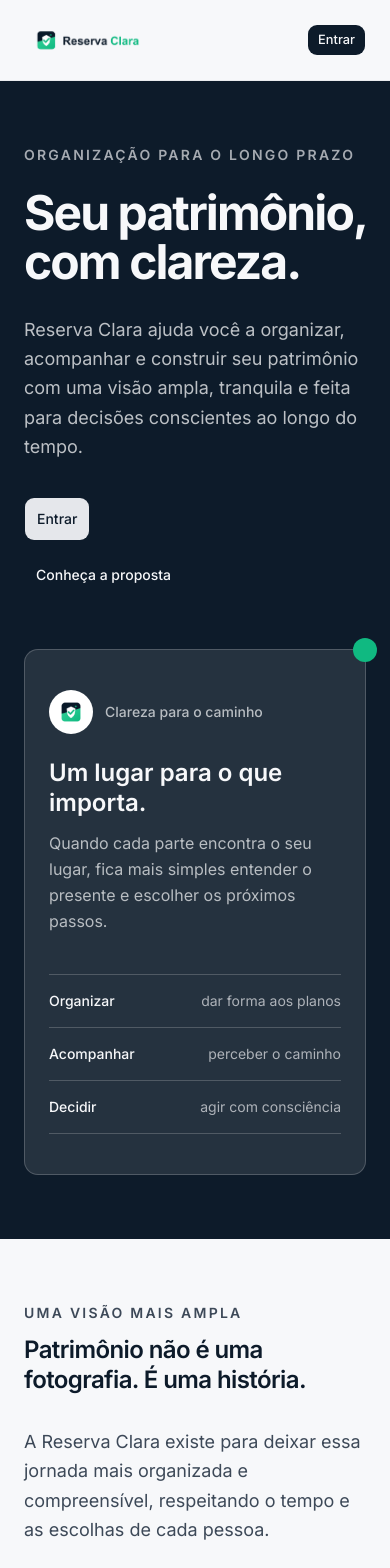
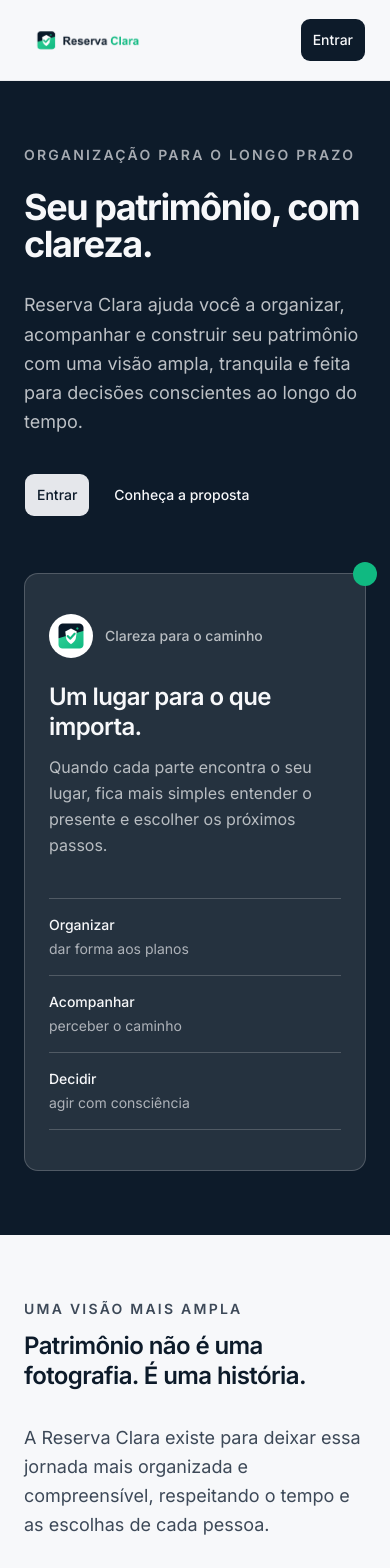
Before and after one commit to willian2s/reserva-clara, a Next.js app: page / in a window 390 px wide. Shown: the top 1568 px of the page. Built offline with nearby package versions, Linux system fonts and the light colour scheme.

Commit message:
fix(landing): ajustar responsividade e acessibilidade

```diff
--- a/src/app/(marketing)/page.tsx
+++ b/src/app/(marketing)/page.tsx
@@ -6,15 +6,18 @@ import {
   Card,
   CardContent,
   CardHeader,
-  CardTitle,
 } from "@/components/ui/card";
 
 export default function Home() {
   return (
     <div className="flex min-h-full flex-1 flex-col bg-background">
       <header className="sticky top-0 z-50 border-b border-border/70 bg-background">
-        <div className="mx-auto flex min-h-20 w-full max-w-7xl items-center justify-between gap-6 px-6 py-4 lg:px-10">
-          <Link href="/" aria-label="Reserva Clara — início">
+        <div className="mx-auto flex min-h-20 w-full max-w-7xl flex-wrap items-center justify-between gap-3 px-6 py-4 sm:gap-6 lg:px-10">
+          <Link
+            href="/"
+            aria-label="Reserva Clara — início"
+            className="inline-flex min-h-11 items-center"
+          >
             <Image
               src="/brand/logo-horizontal.png"
               alt="Reserva Clara"
@@ -34,17 +37,20 @@ export default function Home() {
             />
           </Link>
 
-          <nav aria-label="Navegação principal" className="flex items-center gap-2 sm:gap-4">
+          <nav
+            aria-label="Navegação principal"
+            className="flex items-center gap-2 sm:gap-4"
+          >
             <a
               href="#como-ajuda"
-              className="hidden rounded-control px-3 py-2 text-sm font-medium text-muted-foreground transition-colors hover:text-foreground sm:inline-flex"
+              className="hidden min-h-11 items-center rounded-control px-3 py-2 text-sm font-medium text-muted-foreground transition-colors hover:text-foreground sm:inline-flex"
             >
               Como ajuda
             </a>
             <Link
               href="/login"
               aria-label="Entrar"
-              className={buttonVariants({ variant: "default", size: "sm" })}
+              className={buttonVariants({ variant: "default", size: "lg" })}
             >
               <span className="sm:hidden">Entrar</span>
               <span className="hidden sm:inline">Entrar</span>
@@ -59,11 +65,14 @@ export default function Home() {
           className="overflow-hidden bg-primary text-primary-foreground"
         >
           <div className="mx-auto grid w-full max-w-7xl gap-14 px-6 py-16 sm:py-24 lg:grid-cols-[1.05fr_0.95fr] lg:items-center lg:gap-20 lg:px-10 lg:py-28">
-            <div className="max-w-2xl">
+            <div className="min-w-0 max-w-2xl">
               <p className="mb-6 text-sm font-semibold tracking-[0.16em] text-primary-foreground/65 uppercase">
                 Organização para o longo prazo
               </p>
-              <h1 id="hero-title" className="max-w-2xl text-5xl leading-[1.02] tracking-[-0.04em] sm:text-6xl lg:text-7xl">
+              <h1
+                id="hero-title"
+                className="max-w-2xl break-words text-4xl leading-[1.02] tracking-[-0.04em] [overflow-wrap:anywhere] sm:text-6xl lg:text-7xl"
+              >
                 Seu patrimônio, com clareza.
               </h1>
               <p className="mt-7 max-w-xl text-lg leading-relaxed text-primary-foreground/75 sm:text-xl">
@@ -71,28 +80,33 @@ export default function Home() {
                 patrimônio com uma visão ampla, tranquila e feita para decisões
                 conscientes ao longo do tempo.
               </p>
-              <div className="mt-9 flex flex-col items-start gap-4 sm:flex-row sm:items-center">
+              <div className="mt-9 flex flex-row flex-wrap items-center gap-3">
                 <Link
                   href="/login"
                   aria-label="Entrar"
-                  className={buttonVariants({ variant: "secondary", size: "lg" })}
+                  className={buttonVariants({
+                    variant: "secondary",
+                    size: "lg",
+                    className:
+                      "focus-visible:border-primary-foreground focus-visible:outline-primary-foreground focus-visible:ring-primary-foreground/70 focus-visible:ring-offset-primary",
+                  })}
                 >
                   Entrar
                 </Link>
                 <a
                   href="#proposta"
-                  className="rounded-control px-3 py-2 text-sm font-medium text-primary-foreground underline-offset-4 transition-colors hover:bg-primary-foreground/10 hover:underline focus-visible:outline-2 focus-visible:outline-primary-foreground focus-visible:outline-offset-4"
+                  className="inline-flex min-h-11 items-center rounded-control px-3 py-2 text-sm font-medium text-primary-foreground underline-offset-4 transition-colors hover:bg-primary-foreground/10 hover:underline focus-visible:outline-2 focus-visible:outline-primary-foreground focus-visible:outline-offset-4"
                 >
                   Conheça a proposta
                 </a>
               </div>
             </div>
 
-            <Card className="relative overflow-visible border-primary-foreground/20 bg-primary-foreground/10 text-primary-foreground shadow-none">
+            <Card className="relative min-w-0 overflow-visible border-primary-foreground/20 bg-primary-foreground/10 text-primary-foreground shadow-none">
               <div className="absolute -right-3 -top-3 size-6 rounded-full bg-accent sm:-right-5 sm:-top-5 sm:size-10" />
               <CardHeader className="gap-6 p-6 sm:p-8">
-                <div className="flex items-center gap-3 text-sm font-medium text-primary-foreground/70">
-                  <span className="flex size-11 items-center justify-center rounded-full bg-card p-2.5">
+                <div className="flex min-w-0 items-center gap-3 text-sm font-medium text-primary-foreground/70">
+                  <span className="flex size-11 items-center justify-center rounded-full bg-card p-1.5">
                     <Image
                       src="/brand/logo-mark.png"
                       alt=""
@@ -102,12 +116,12 @@ export default function Home() {
                       className="size-full"
                     />
                   </span>
-                  <span>Clareza para o caminho</span>
+                  <span className="min-w-0 break-words">Clareza para o caminho</span>
                 </div>
                 <div>
-                  <CardTitle className="text-2xl leading-tight text-primary-foreground sm:text-3xl">
+                  <h2 className="font-heading text-2xl leading-tight font-semibold text-primary-foreground sm:text-3xl">
                     Um lugar para o que importa.
-                  </CardTitle>
+                  </h2>
                   <p className="mt-3 text-base leading-relaxed text-primary-foreground/70">
                     Quando cada parte encontra o seu lugar, fica mais simples
                     entender o presente e escolher os próximos passos.
@@ -116,21 +130,21 @@ export default function Home() {
               </CardHeader>
               <CardContent className="px-6 pb-6 sm:px-8 sm:pb-8">
                 <div className="divide-y divide-primary-foreground/20 border-y border-primary-foreground/20">
-                  <div className="flex items-center justify-between gap-4 py-4">
-                    <span className="font-medium">Organizar</span>
-                    <span className="text-right text-sm text-primary-foreground/65">
+                  <div className="flex flex-col items-start gap-1 py-4 sm:flex-row sm:items-center sm:justify-between sm:gap-4">
+                    <span className="min-w-0 font-medium">Organizar</span>
+                    <span className="min-w-0 text-sm text-primary-foreground/65 sm:text-right">
                       dar forma aos planos
                     </span>
                   </div>
-                  <div className="flex items-center justify-between gap-4 py-4">
-                    <span className="font-medium">Acompanhar</span>
-                    <span className="text-right text-sm text-primary-foreground/65">
+                  <div className="flex flex-col items-start gap-1 py-4 sm:flex-row sm:items-center sm:justify-between sm:gap-4">
+                    <span className="min-w-0 font-medium">Acompanhar</span>
+                    <span className="min-w-0 text-sm text-primary-foreground/65 sm:text-right">
                       perceber o caminho
                     </span>
                   </div>
-                  <div className="flex items-center justify-between gap-4 py-4">
-                    <span className="font-medium">Decidir</span>
-                    <span className="text-right text-sm text-primary-foreground/65">
+                  <div className="flex flex-col items-start gap-1 py-4 sm:flex-row sm:items-center sm:justify-between sm:gap-4">
+                    <span className="min-w-0 font-medium">Decidir</span>
+                    <span className="min-w-0 text-sm text-primary-foreground/65 sm:text-right">
                       agir com consciência
                     </span>
                   </div>
@@ -273,8 +287,16 @@ export default function Home() {
             alt="Reserva Clara"
             width={979}
             height={285}
+            sizes="180px"
+            className="hidden h-auto w-[180px] sm:block"
+          />
+          <Image
+            src="/brand/logo-compact.png"
+            alt="Reserva Clara"
+            width={609}
+            height={172}
             sizes="140px"
-            className="h-auto w-[140px]"
+            className="h-auto w-[140px] sm:hidden"
           />
           <p className="mt-3">Seu patrimônio, com clareza.</p>
         </div>
```
Also changed, not shown: 2 other files (tests, documents, lock files or other folders).
